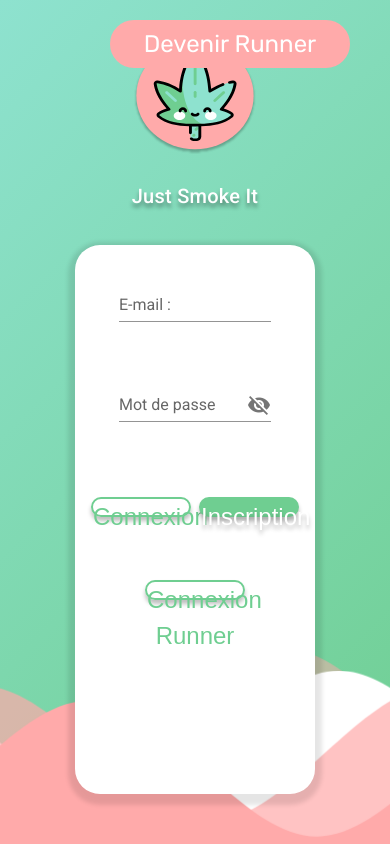
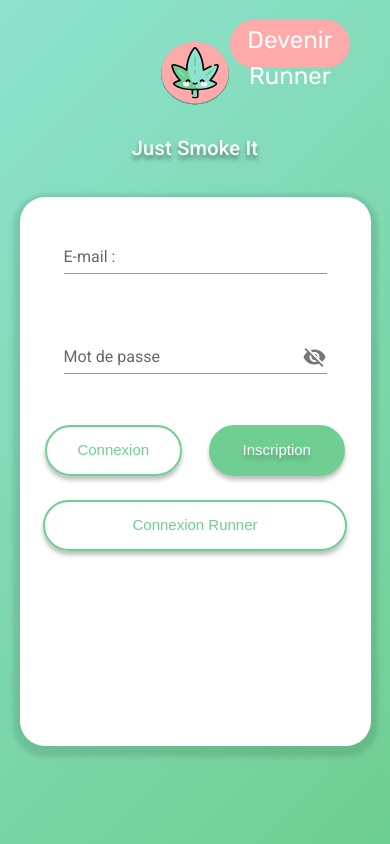
Before and after one commit to PietroFiani/projet-0, a Vue app in the folder front/: page / in a window 390 px wide. Built offline with nearby package versions, Linux system fonts and the light colour scheme.

Commit message:
menu added and some shit responsive

```diff
--- a/front/src/components/VHomeForm.vue
+++ b/front/src/components/VHomeForm.vue
@@ -202,10 +202,9 @@ $color1-btn: #6fce91;
   }
 }
 
-@media screen and (min-width: 320px) and (max-width: 767px) and (max-height: 1027px) {
+@media screen and (max-width: 767px) and (max-height: 1027px) {
   .container {
-    height: 65vh;
-    width: 15em;
+    width: 90vw;
     margin-top: 4vh;
     .home-form {
       display: flex;
@@ -214,7 +213,7 @@ $color1-btn: #6fce91;
       .btn-wrapper {
         display: flex;
         justify-content: space-around;
-        margin-top: 3em;
+        margin-top: 1.5em;
       }
       .text-area-wrapper {
         display: flex;
@@ -227,8 +226,19 @@ $color1-btn: #6fce91;
     }
   }
   .round{
-    max-width: 100px;
-    max-height: 20px  ;
+    width: 35vw;
+    height: 6vh;
+    font-size: 15px;
+  }
+  .runner-sign-in{
+    width:78vw;
+  }
+  .alert{
+    padding:0;
+    margin:0;
+  }
+  .btn-wrapper{
+    margin:0;
   }
 }
 </style>
--- a/front/src/views/Customer/dashboard/commandes.vue
+++ b/front/src/views/Customer/dashboard/commandes.vue
@@ -1,18 +1,24 @@
 <template>
   <div class="commande-container">
     <img src="../../../assets/logoBlanc.svg" class="white-logo" />
-
     <div class="test">
+     <div class="menu-container">
+        <v-menu-client></v-menu-client>
+      </div>
       <v-historique></v-historique>
     </div>
   </div>
 </template>
 
 <script>
-import VHistorique from '@/components/DashboardClient/VHistorique'
+import VHistorique from '@/components/DashboardClient/VHistorique';
+import VMenuClient from '@/components/DashboardClient/VMenuClient.vue'
 export default {
   components : {
-    VHistorique, }
+    VHistorique,
+    VMenuClient
+
+    }
 };
 </script>
 
@@ -38,4 +44,8 @@ export default {
   width: 10vmin;
   top: 3vh;
 }
+.menu-container {
+  display: flex;
+  justify-content: flex-end;
+}
 </style>
--- a/front/src/views/Home.vue
+++ b/front/src/views/Home.vue
@@ -71,42 +71,20 @@ export default {
 <style lang="scss" scoped>
 $color1-btn: #ffaaaa;
 
-@media screen and (min-width: 320px) and (max-width: 420px) and (max-height:740px){//probleme avec le background
-.logo {
-    height: 70px;
-    width: 75px;
-    margin-top: 10%;
+@media screen and (max-width: 767px) and (max-height: 1027px) {
+  .logo {
+    max-height: 4em;
+    margin-top: 2em;
   }
-
+  .waves {
+    display: none;
+  }
   .home {
-  height: 100%;
-  background: linear-gradient(180deg, #9bc9ff 0%, #515bae 100%);
-
-  .rounded {
-    font-family: Rubik, sans-serif;
-    margin: 2em;
-    font-size: 0.8em;
-    border: solid 2px rgba(111, 206, 145, 1);
-    color: white;
-    width: 25vmin;
-    border-radius: 50px !important;
-    height: 2em;
-    outline: none;
-    transition: 300ms;
-    background-color: rgba(111, 206, 145, 1);
-    &:hover {
-      color: rgba(111, 206, 145, 1);
-      background-color: white;
+    .rounded {
+      max-width: 5em;
+      top: 0;
+      font-size: 15px;
     }
-  }
-  }
-  .title {
-  font-weight: 900;
-  font-size: 1.5vmin !important;
-  font-family: "Poppins", sans-serif !important;
-  color: white;
-  margin-top: -6vh;
-  text-shadow: 0px 4px 4px rgba(0, 0, 0, 0.4);
   }
 }
 
```
